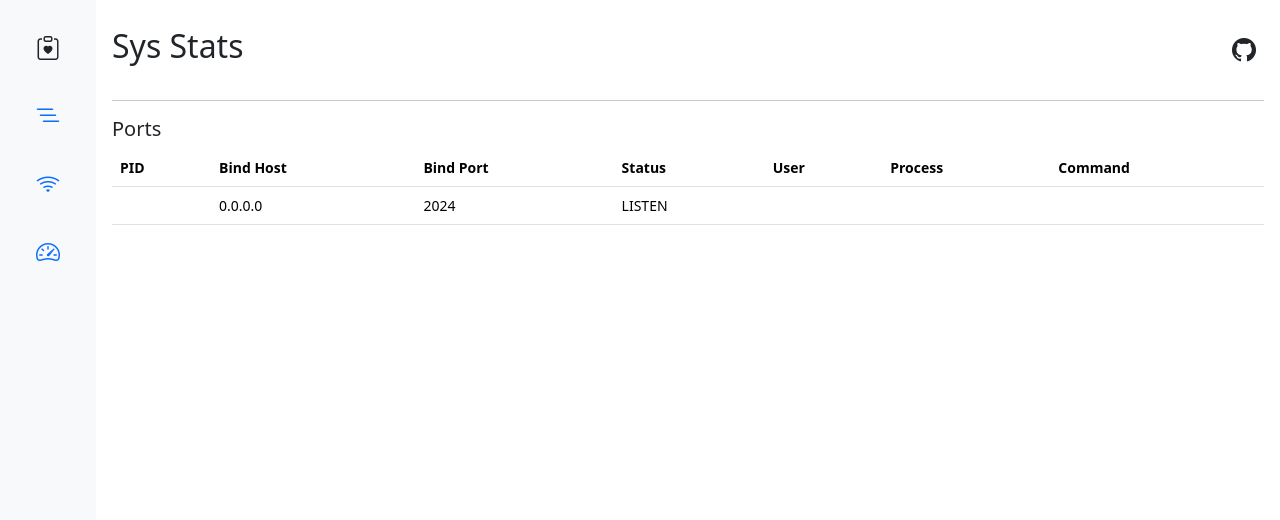
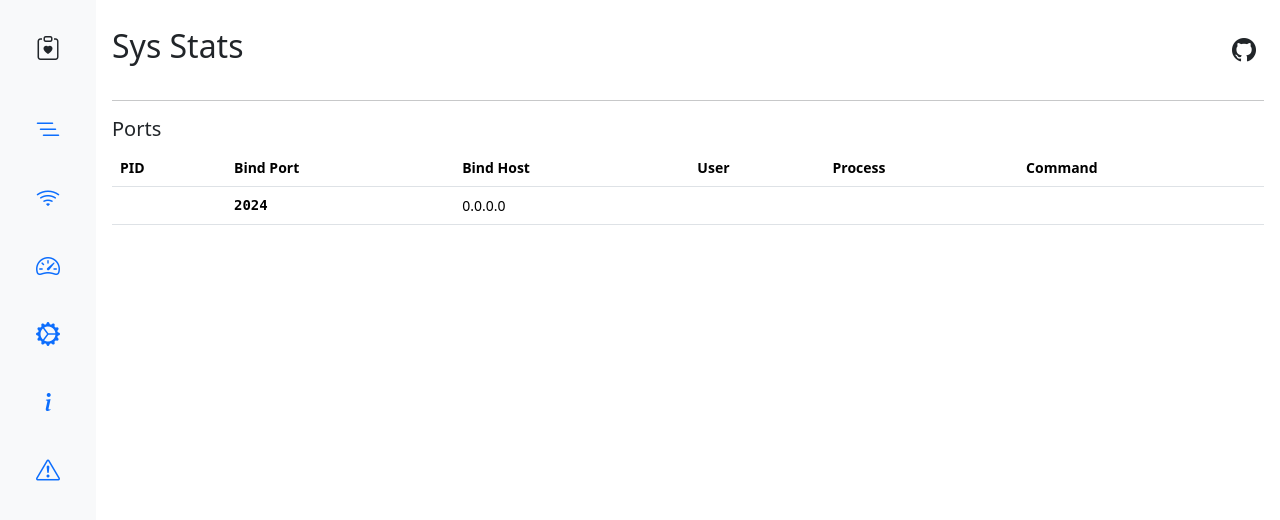
Before and after one commit to amithkoujalgi/sys-stats, a FastAPI app: page /ports in a window 1280 px wide. Shown: the top 520 px of the page. Run offline with FastAPI, Linux system fonts and the light colour scheme; parts of the project's set-up code (start-up, migrations or seed data) failed here and were passed over.

Commit message:
UI updates

```diff
--- a/sys_stats/templates/index.html
+++ b/sys_stats/templates/index.html
@@ -26,7 +26,7 @@
         <div class="col-sm-auto bg-light sticky-top">
             <div class="d-flex flex-sm-column flex-row flex-nowrap bg-light align-items-center sticky-top">
                 <a href="#" class="d-block p-3 link-dark text-decoration-none" title="" data-bs-toggle="tooltip"
-                   data-bs-placement="right" data-bs-original-title="Sys Stats" style="padding-top: 30px !important;">
+                   data-bs-placement="right" data-bs-original-title="Sys Stats" style="padding-top: 30px !important; padding-bottom: 30px !important;">
                     <i class="bi-clipboard-heart fs-1"></i>
                 </a>
                 <ul class="nav nav-pills nav-flush flex-sm-column flex-row flex-nowrap mb-auto mx-auto text-center justify-content-between w-100 px-3 align-items-center">
@@ -46,6 +46,24 @@
                         <a href="/stats" class="nav-link py-3 px-2" title="" data-bs-toggle="tooltip"
                            data-bs-placement="right" data-bs-original-title="Resources">
                             <i class="bi-speedometer2 fs-1"></i>
+                        </a>
+                    </li>
+                    <li>
+                        <a href="#" class="nav-link py-3 px-2" title="" data-bs-toggle="tooltip"
+                           data-bs-placement="right" data-bs-original-title="Settings">
+                            <i class="bi-gear-wide-connected fs-1"></i>
+                        </a>
+                    </li>
+                    <li>
+                        <a href="#" class="nav-link py-3 px-2" title="" data-bs-toggle="tooltip"
+                           data-bs-placement="right" data-bs-original-title="Help">
+                            <i class="bi-info-lg fs-1"></i>
+                        </a>
+                    </li>
+                    <li>
+                        <a href="https://github.com/amithkoujalgi/sys-stats/issues" class="nav-link py-3 px-2" title="" data-bs-toggle="tooltip"
+                           data-bs-placement="right" data-bs-original-title="Report issues" target="_blank">
+                            <i class="bi-exclamation-triangle fs-1"></i>
                         </a>
                     </li>
                 </ul>
@@ -81,10 +99,10 @@
                     </thead>
                     <tbody>
                     <tr>
-                        <td scope="row">{{ stats.memory.total }} MB</td>
-                        <td>{{ stats.memory.used }} MB</td>
-                        <td>{{ stats.memory.available }} MB</td>
-                        <td>{{ stats.memory.percent }}%</td>
+                        <td scope="row" style="font-family: monospace">{{ stats.memory.total }} MB</td>
+                        <td style="font-family: monospace">{{ stats.memory.used }} MB</td>
+                        <td style="font-family: monospace">{{ stats.memory.available }} MB</td>
+                        <td style="font-family: monospace">{{ stats.memory.percent }}%</td>
                     </tr>
                     </tbody>
                 </table>
@@ -100,7 +118,7 @@
                     </thead>
                     <tbody>
                     <tr>
-                        <td scope="row">{{ stats.cpu_usage.combined }} %</td>
+                        <td scope="row" style="font-family: monospace">{{ stats.cpu_usage.combined }} %</td>
                         <td>
                             <table class="cpu-core-list table">
                                 <thead>
@@ -112,8 +130,8 @@
                                 <tbody>
                                 {% for cpu in stats.cpu_usage.per_cpu %}
                                 <tr>
-                                    <td>{{ loop.index }}</td>
-                                    <td>{{ cpu }}</td>
+                                    <td style="font-family: monospace">{{ loop.index }}</td>
+                                    <td style="font-family: monospace">{{ cpu }}</td>
                                 </tr>
                                 {% endfor %}
                                 </tbody>
@@ -143,7 +161,7 @@
                 <tbody>
                 {% for process in processes %}
                 <tr>
-                    <td scope="row">{{ process.pid }}</td>
+                    <td scope="row" style="font-family: monospace">{{ process.pid }}</td>
                     <td>{{ process.name }}</td>
                     <td>{{ process.username }}</td>
                     <td class="process-status-container">
@@ -197,8 +215,8 @@
                     <td>{{ process.running_since }}</td>
                     <td>{{ process.parent }}</td>
                     <td class="contained">{{ process.cmdline }}</td>
-                    <td>{{ process.memory_usage }} MB</td>
-                    <td>{{ process.cpu_usage }}</td>
+                    <td style="font-family: monospace">{{ process.memory_usage }} MB</td>
+                    <td style="font-family: monospace">{{ process.cpu_usage }}%</td>
                     <td>
                         <a href="#" id='pid-{{ process.pid }}' class="nav-link py-3 px-2 kill-process" title=""
                            data-bs-toggle="tooltip"
@@ -218,9 +236,8 @@
                 <thead>
                 <tr>
                     <th scope="col">PID</th>
+                    <th scope="col">Bind Port</th>
                     <th scope="col">Bind Host</th>
-                    <th scope="col">Bind Port</th>
-                    <th scope="col">Status</th>
                     <th scope="col">User</th>
                     <th scope="col">Process</th>
                     <th scope="col">Command</th>
@@ -229,10 +246,9 @@
                 <tbody>
                 {% for port in ports %}
                 <tr>
-                    <td scope="row">{{ port.pid }}</td>
+                    <td scope="row" style="font-family: monospace">{{ port.pid }}</td>
+                    <td style="font-family: monospace"><b>{{ port.laddr.port }}</b></td>
                     <td>{{ port.laddr.ip }}</td>
-                    <td>{{ port.laddr.port }}</td>
-                    <td>{{ port.status }}</td>
                     <td>{{ port.process_owner }}</td>
                     <td>{{ port.process_name }}</td>
                     <td>{{ port.process_cmd }}</td>
```
Also changed, not shown: README.md.
